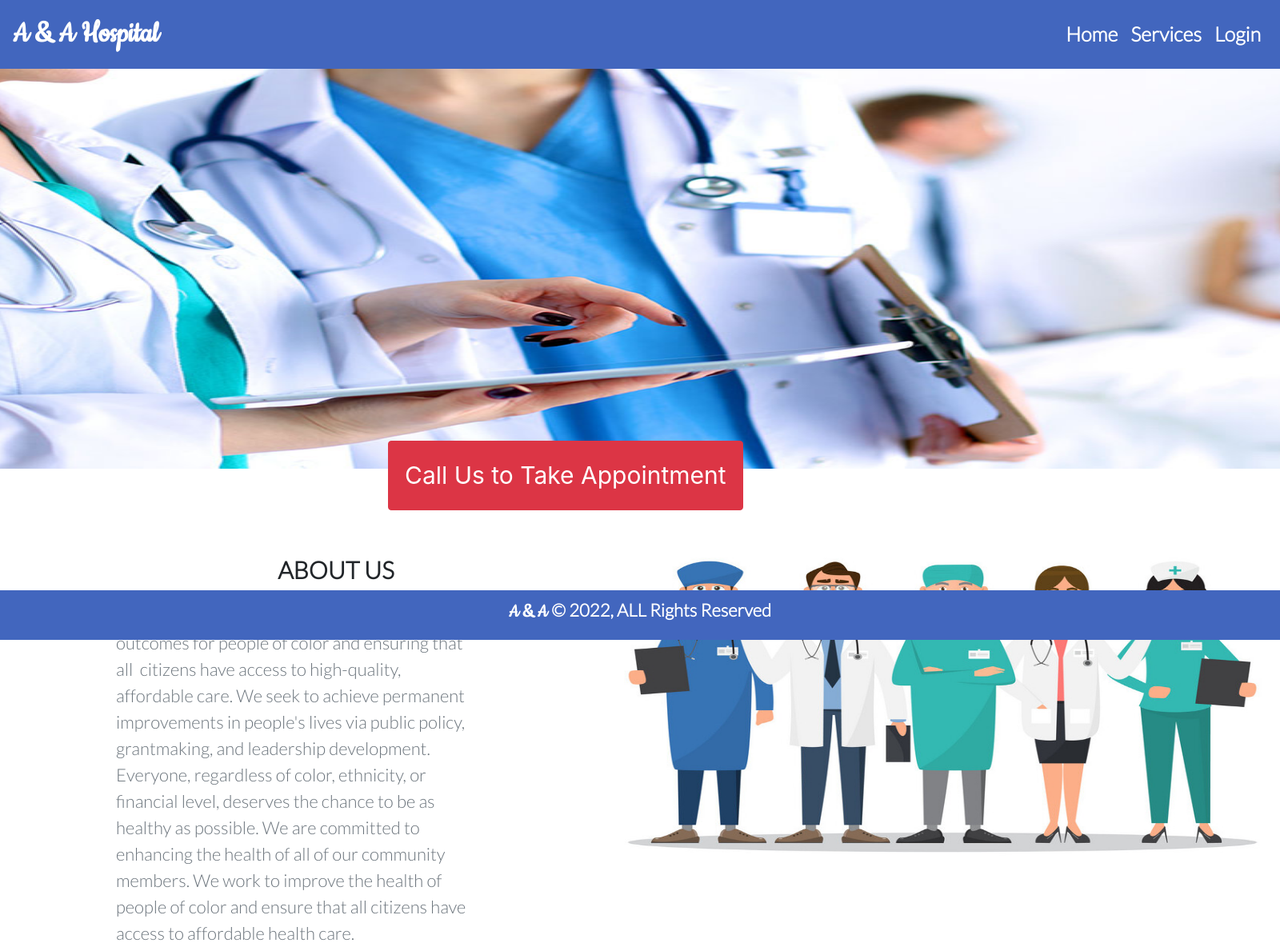
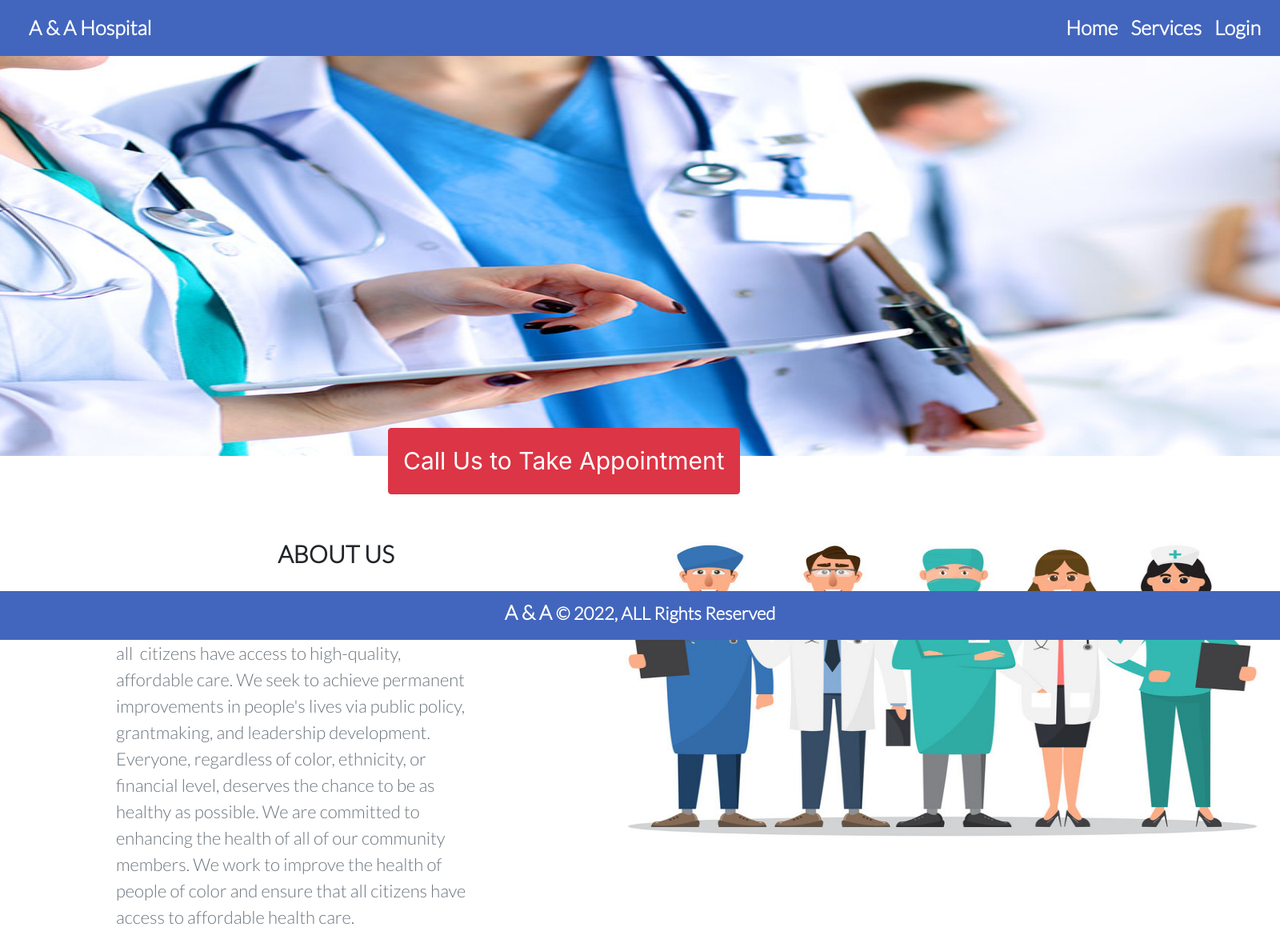
Before and after one commit to anjuu123/django-hospital, a Django app: page / in a window 1600 px wide; the page is wider, and only the part inside the window is pictured. Shown: the top 1179 px of that part at 80% size. Run offline with Django 3.2, Linux system fonts and the light colour scheme; some libraries are stand-ins or nearby versions.

Commit message:
pre deployment

```diff
--- a/hospital_mgmt/hospital/static/css/style.css
+++ b/hospital_mgmt/hospital/static/css/style.css
@@ -1,4 +1,3 @@
-@import url('https://fonts.googleapis.com/css2?family=Cookie&display=swap');
 @import url('https://fonts.googleapis.com/css2?family=Lato:wght@300&display=swap');
 
 /* for mobile version */
@@ -25,9 +24,9 @@ p {
 
 /* navigation */
 .navbar-brand {
-    font-family: 'Cookie', cursive;
-    font-size: 35px;
-    margin: 0px;
+    font-family: 'Lato', sans-serif;
+    font-size: 25px;
+    margin-left: 20px;
     font-weight: bolder;
 }
 
@@ -43,7 +42,7 @@ p {
 #nav-menu {
     font-family: 'Lato', sans-serif;
     color: #fff;
-    font-size: 20px;
+    font-size: 18px;
 
 }
 
@@ -210,7 +209,7 @@ h3 {
 }
 
 .para-name span {
-    font-family: 'Cookie', cursive;
+    font-family: 'Lato', sans-serif;
     font-size: 25px;
 }
 
@@ -222,14 +221,14 @@ h3 {
 
     .homepage img {
         width: 111%;
-        height: 330px;
+        height: 400px;
         margin-top: -20px;
         margin-left: -40px;
     }
 
     .appoint {
         margin-left: 15rem;
-        font-size: 20px;
+        font-size: 18px;
         margin-top: -35px;
     }
 
@@ -287,7 +286,7 @@ h3 {
     .appoint {
         margin-left: 15rem;
         font-size: 30px;
-        padding: 20px;
+        padding: 18px;
     }
 
 
@@ -295,7 +294,7 @@ h3 {
     /* navbar */
 
     .navbar-brand {
-        font-size: 40px;
+        font-size: 25px;
     }
 
     #nav-menu {
--- a/hospital_mgmt/hospital/templates/dashboard.html
+++ b/hospital_mgmt/hospital/templates/dashboard.html
@@ -7,7 +7,7 @@
         <div class="row">
             <div class="col-lg-4">
                 <div class="card shadow ">
-                    <img src="{% static 'images/slide3.jpeg' %}" class="card-img-top" alt="...">
+                    <img src="{% static 'images/doctor.jpg' %}" class="card-img-top" alt="...">
                     <div class="card-body">
                         <h2 class="card-title text-center dash-h2">Total Doctors</h2>
                         <p class="card-text text-center  dash-p">{{d}}</p>
@@ -27,7 +27,7 @@
 
             <div class="col-xs-12 col-sm-12 col-md-4 col-lg-4">
                 <div class="card shadow">
-                    <img src="{% static 'images/appo.jpg' %}" class="card-img-top" alt="...">
+                    <img src="{% static 'images/app.jpeg' %}" class="card-img-top" alt="...">
                     <div class="card-body">
                         <h2 class="card-title text-center dash-h2">Total Appointment</h2>
                         <p class="card-text text-center dash-p">{{a}}</p>
--- a/hospital_mgmt/hospital/templates/login.html
+++ b/hospital_mgmt/hospital/templates/login.html
@@ -25,11 +25,11 @@
     <form method="POST">
         {% csrf_token %}
         <div class="form-group py-2 ">
-            <input type="text" class="form-control" name="uname" placeholder="Admin Name">
+            <input type="text" class="form-control" name="uname" placeholder="admin">
         </div>
 
 <div class="form-group">
-    <input type="password" class="form-control" name="pwd" placeholder="Password">
+    <input type="password" class="form-control" name="pwd" placeholder="hospital123">
 </div>
 
 
--- a/hospital_mgmt/hospital/templates/view_appointment.html
+++ b/hospital_mgmt/hospital/templates/view_appointment.html
@@ -26,7 +26,6 @@
                <td> {{i.time}}</td>
                <td><a href="{% url 'delete_appointment' i.id %}"
                 onclick="return confirm('Are you sure you want to delete?')"class="btn btn-danger">Delete</a></td>
-
             </tr>
             {% endfor %}
         </tbody>
--- a/hospital_mgmt/hospital/views.py
+++ b/hospital_mgmt/hospital/views.py
@@ -161,6 +161,7 @@ def Add_Appointment(request):
         return redirect('login')
     doctor1 = Doctor.objects.all()
     patient1 = Patient.objects.all()
+
     if request.method=="POST":
         d = request.POST['doctor']
         p = request.POST['patient']
@@ -194,4 +195,4 @@ def Delete_Appointment(request, id):
         return redirect('login')
     appointment = Appointment.objects.get(id = id)
     appointment.delete()
-    return redirect('view_patient')
+    return redirect('view_appointment')
```
Also changed, not shown: hospital_mgmt/db.sqlite3, hospital_mgmt/hospital/static/images/app.jpeg (added), hospital_mgmt/hospital/static/images/doctor.jpg.
